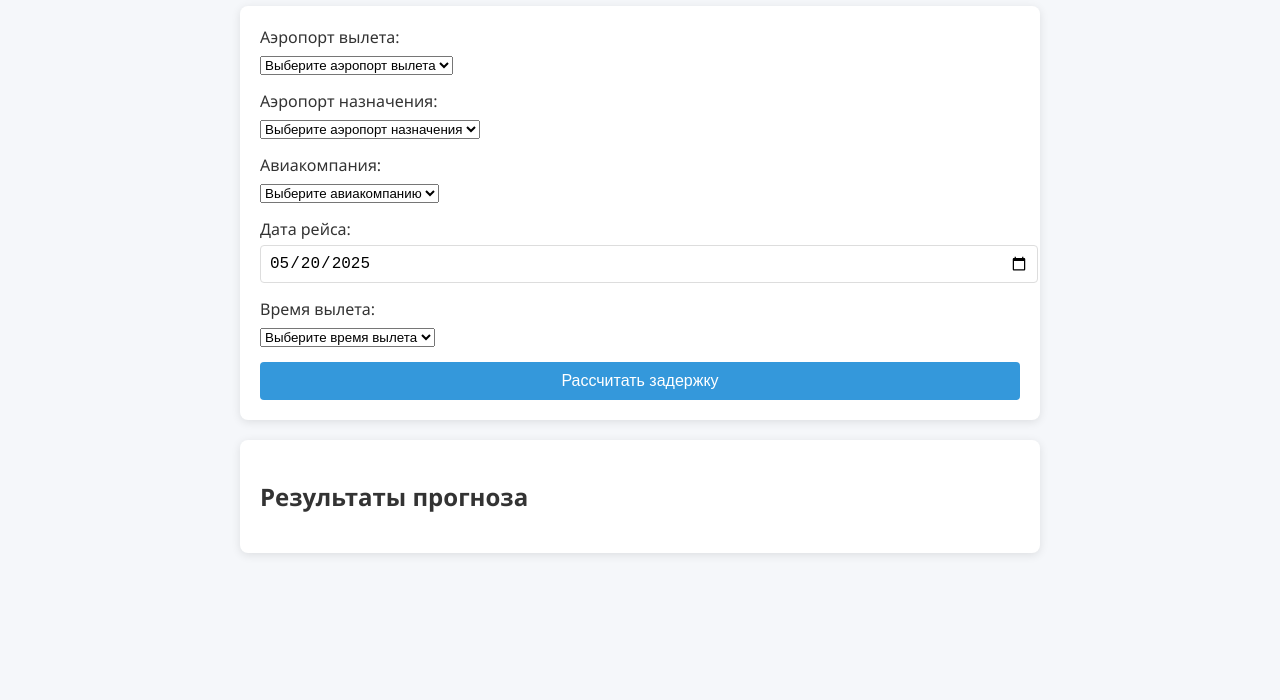
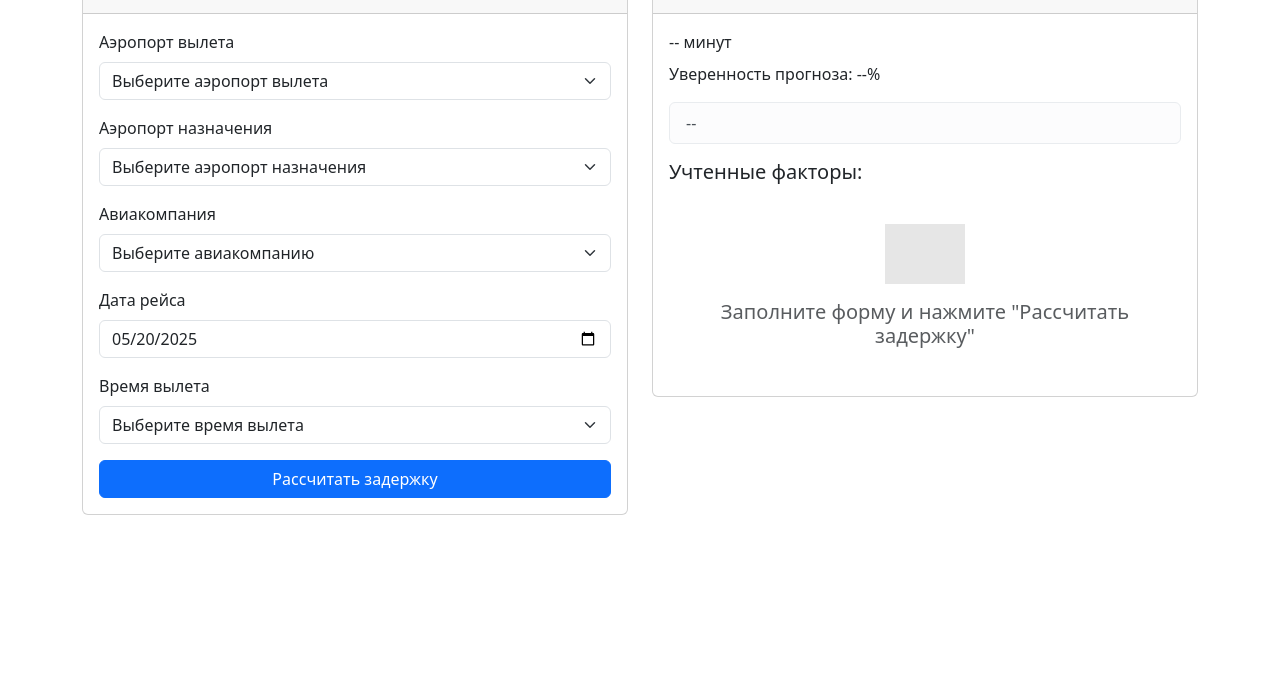
Before and after one commit to yanefed/DIPLOM_SRC, a plain HTML site: page app/static/index.html in a window 1280 px wide. Shown: the part 100-800 px from the top of the page. Drawn offline with nearby package versions, Linux system fonts and the light colour scheme; no server answers; grey boxes are pictures that could not be loaded.

Commit message:
add: enhance UI with Bootstrap for flight delay prediction form and results display

```diff
--- a/app/static/css/style.css
+++ b/app/static/css/style.css
@@ -1,107 +1,100 @@
 body {
-    font-family: 'Segoe UI', Tahoma, Geneva, Verdana, sans-serif;
-    margin: 0;
-    padding: 0;
-    background-color: #f5f7fa;
-    color: #333;
+    background-color: #f8f9fa;
+    padding-top: 20px;
+    padding-bottom: 40px;
 }
 
-.container {
-    max-width: 800px;
-    margin: 0 auto;
-    padding: 20px;
+.card {
+    border: none;
+    border-radius: 10px;
+    box-shadow: 0 0.5rem 1rem rgba(0, 0, 0, 0.1);
+    margin-bottom: 20px;
+    height: 100%;
 }
 
-h1 {
-    text-align: center;
-    color: #2c3e50;
+.card-header {
+    background-color: #f8f9fa;
+    border-bottom: 1px solid rgba(0,0,0,0.1);
+    font-weight: 600;
 }
 
-.prediction-form {
-    background-color: white;
-    padding: 20px;
-    border-radius: 8px;
-    box-shadow: 0 2px 10px rgba(0, 0, 0, 0.1);
+.btn-primary {
+    background-color: #0d6efd;
+    border-color: #0d6efd;
+    padding: 10px 20px;
+    border-radius: 5px;
+    transition: all 0.2s;
+}
+
+.btn-primary:hover {
+    background-color: #0b5ed7;
+    border-color: #0b5ed7;
+    transform: translateY(-2px);
+}
+
+.prediction-value {
+    font-size: 3rem;
+    font-weight: bold;
+    color: #dc3545;
+    text-align: center;
+}
+
+.confidence {
+    font-size: 1.2rem;
+    color: #6c757d;
+    text-align: center;
     margin-bottom: 20px;
 }
 
-.form-group {
-    margin-bottom: 15px;
+.route-info {
+    font-size: 1.1rem;
+    margin-bottom: 20px;
+    text-align: center;
 }
 
-.form-group label {
-    display: block;
-    margin-bottom: 5px;
+.chart-container {
+    height: 350px;
+}
+
+select, input {
+    box-shadow: none !important;
+}
+
+.form-label {
     font-weight: 500;
 }
 
-.form-group input {
-    width: 100%;
-    padding: 8px;
-    border: 1px solid #ddd;
-    border-radius: 4px;
-    font-size: 16px;
-}
-
-button {
-    background-color: #3498db;
-    color: white;
-    border: none;
-    padding: 10px 15px;
-    border-radius: 4px;
-    cursor: pointer;
-    font-size: 16px;
-    width: 100%;
-    transition: background-color 0.3s;
-}
-
-button:hover {
-    background-color: #2980b9;
-}
-
-.results {
-    background-color: white;
-    padding: 20px;
-    border-radius: 8px;
-    box-shadow: 0 2px 10px rgba(0, 0, 0, 0.1);
-}
-
-.result-card {
-    background-color: #f8f9fa;
-    padding: 20px;
-    border-radius: 8px;
+.app-title {
+    color: #0d6efd;
     text-align: center;
+    margin-bottom: 30px;
+    font-weight: 600;
 }
 
 .hidden {
     display: none;
 }
 
-.prediction-value {
-    font-size: 36px;
-    font-weight: bold;
-    color: #e74c3c;
-    margin-bottom: 10px;
+.prediction-factors ul {
+    padding-left: 20px;
 }
 
-.confidence {
-    font-size: 18px;
-    color: #7f8c8d;
-    margin-bottom: 20px;
+/* Added styles to ensure equal height */
+.equal-height-row {
+    display: flex;
+    flex-wrap: wrap;
 }
 
-.route-info {
-    font-size: 18px;
-    margin-bottom: 20px;
+.equal-height-row > [class*='col'] {
+    display: flex;
+    flex-direction: column;
 }
 
-.prediction-factors h3 {
-    text-align: left;
-    color: #34495e;
-    margin-bottom: 10px;
+@media (max-width: 767px) {
+    .prediction-value {
+        font-size: 2.5rem;
+    }
+    .chart-container {
+        height: 250px;
+    }
 }
-
-.prediction-factors ul {
-    text-align: left;
-    columns: 2;
-}
--- a/app/static/index.html
+++ b/app/static/index.html
@@ -4,46 +4,55 @@
     <meta charset="UTF-8">
     <meta name="viewport" content="width=device-width, initial-scale=1.0">
     <title>Прогноз задержки рейса</title>
-    <link rel="stylesheet" href="/static/css/style.css">
+    <!-- Bootstrap CSS -->
+    <link href="https://cdn.jsdelivr.net/npm/bootstrap@5.3.0/dist/css/bootstrap.min.css" rel="stylesheet">
+    <!-- Chart.js -->
     <script src="https://cdn.jsdelivr.net/npm/chart.js"></script>
 </head>
 <body>
     <div class="container">
-        <h1>Прогноз задержки рейса</h1>
+        <h1 class="app-title">Прогноз задержки рейса</h1>
 
-        <div class="prediction-form">
-            <div class="form-group">
-                <label for="origin">Аэропорт вылета:</label>
-                 <select id="origin" required>
+        <div class="row equal-height-row g-4">
+            <!-- Left column - Form -->
+            <div class="col-md-6">
+                <div class="card">
+                    <div class="card-header py-3">
+                        <h5 class="mb-0">Параметры рейса</h5>
+                    </div>
+                    <div class="card-body d-flex flex-column">
+                        <div class="mb-3">
+                            <label for="origin" class="form-label">Аэропорт вылета</label>
+                            <select id="origin" class="form-select" required>
                                 <option value="" disabled selected>Выберите аэропорт вылета</option>
                                 <!-- Будет заполнено динамически -->
                             </select>
                         </div>
 
-            <div class="form-group">
-                <label for="destination">Аэропорт назначения:</label>
-                <select id="destination" required>
+                        <div class="mb-3">
+                            <label for="destination" class="form-label">Аэропорт назначения</label>
+                            <select id="destination" class="form-select" required>
                                 <option value="" disabled selected>Выберите аэропорт назначения</option>
                                 <!-- Будет заполнено динамически -->
                             </select>
                         </div>
 
-            <div class="form-group">
-                <label for="airline">Авиакомпания:</label>
-                <select id="airline" required>
+                        <div class="mb-3">
+                            <label for="airline" class="form-label">Авиакомпания</label>
+                            <select id="airline" class="form-select" required>
                                 <option value="" disabled selected>Выберите авиакомпанию</option>
                                 <!-- Будет заполнено динамически -->
                             </select>
                         </div>
 
-            <div class="form-group">
-                <label for="flight-date">Дата рейса:</label>
-                <input type="date" id="flight-date" required>
+                        <div class="mb-3">
+                            <label for="flight-date" class="form-label">Дата рейса</label>
+                            <input type="date" id="flight-date" class="form-control" required>
                         </div>
 
-            <div class="form-group">
-                <label for="flight-time">Время вылета:</label>
-                <select id="flight-time" required>
+                        <div class="mb-3">
+                            <label for="flight-time" class="form-label">Время вылета</label>
+                            <select id="flight-time" class="form-select" required>
                                 <option value="" disabled selected>Выберите время вылета</option>
                                 <option value="00-02">00:00 - 02:00</option>
                                 <option value="02-04">02:00 - 04:00</option>
@@ -60,38 +69,86 @@
                             </select>
                         </div>
 
-            <button id="predict-button">Рассчитать задержку</button>
+                        <button id="predict-button" class="btn btn-primary w-100 mt-auto">
+                            Рассчитать задержку
+                        </button>
+                    </div>
+                </div>
             </div>
 
-            <div class="results" id="results-container">
-                <h2>Результаты прогноза</h2>
-                <div class="result-card hidden" id="result-card">
-                    <div class="prediction-value">
+            <!-- Right column - Results -->
+            <div class="col-md-6">
+                <div class="card">
+                    <div class="card-header py-3">
+                        <h5 class="mb-0">Результаты прогноза</h5>
+                    </div>
+                    <div class="card-body d-flex flex-column">
+                        <div id="result-card" class="hidden">
+                            <div class="prediction-value mb-2">
                                 <span id="delay-value">--</span> минут
                             </div>
-                    <div class="confidence">
+                            <div class="confidence mb-3">
                                 Уверенность прогноза:
                                 <span id="confidence-value">--</span>%
                             </div>
-                    <div class="route-info">
+                            <div class="route-info alert alert-light py-2 mb-3">
                                 <span id="route-info">--</span>
                             </div>
                             <div class="prediction-factors">
-                        <h3>Факторы, учитываемые при рассчете задержки:</h3>
-                        <ul id="factors-list"></ul>
+                                <h5 class="card-title mb-3">Учтенные факторы:</h5>
+                                <ul id="factors-list" class="mb-0"></ul>
+                            </div>
+                        </div>
+
+                        <!-- Placeholder when no results -->
+                        <div id="no-results" class="text-center py-4 my-auto">
+                            <img src="https://cdn-icons-png.flaticon.com/512/1055/1055645.png" alt="Airplane" width="80" class="mb-3 opacity-25">
+                            <h5 class="text-muted">Заполните форму и нажмите "Рассчитать задержку"</h5>
+                        </div>
                     </div>
                 </div>
             </div>
         </div>
 
+        <!-- Chart section (full width below) -->
+        <div class="row mt-4">
+            <div class="col-12">
+                <div class="card" id="historical-data-container" style="display: none;">
+                    <div class="card-header py-3">
+                        <h5 class="mb-0">Задержки за последние 7 дней</h5>
                     </div>
-
-        <div class="historical-data" id="historical-data-container" style="display: none;">
-          <h2>Задержки за последние 7 дней</h2>
-          <div class="chart-container" style="position: relative; height: 300px;">
+                    <div class="card-body">
+                        <div class="chart-container">
                             <canvas id="delay-history-chart"></canvas>
                         </div>
                     </div>
+                </div>
+            </div>
+        </div>
+    </div>
+
+    <!-- Bootstrap Bundle with Popper -->
+    <script src="https://cdn.jsdelivr.net/npm/bootstrap@5.3.0/dist/js/bootstrap.bundle.min.js"></script>
+    <!-- Bootstrap Icons -->
+    <link rel="stylesheet" href="https://cdn.jsdelivr.net/npm/bootstrap-icons@1.10.0/font/bootstrap-icons.css">
+    <!-- Custom JavaScript -->
     <script src="/static/js/main.js"></script>
+
+    <script>
+        // Hide the no-results placeholder when results are shown
+        document.addEventListener("DOMContentLoaded", function() {
+            const predictButton = document.getElementById('predict-button');
+            predictButton.addEventListener('click', function() {
+                const noResults = document.getElementById('no-results');
+                if (noResults) {
+                    setTimeout(function() {
+                        if (!document.getElementById('result-card').classList.contains('hidden')) {
+                            noResults.style.display = 'none';
+                        }
+                    }, 500);
+                }
+            });
+        });
+    </script>
 </body>
 </html>
--- a/app/static/js/main.js
+++ b/app/static/js/main.js
@@ -369,7 +369,7 @@ function displayResult(data) {
     document.getElementById("delay-value").textContent = data.predicted_delay;
     document.getElementById("confidence-value").textContent = data.confidence;
     document.getElementById("route-info").textContent =
-        `${data.origin} → ${data.destination} (${data.airline || "все авиакомпании"}) на ${data.date} в ${data.time_interval || "любое время"}`;
+        `${data.origin} → ${data.destination} (${data.airline || "все авиакомпании"}) на ${data.date}`;
 
     const factorsList = document.getElementById("factors-list");
     factorsList.innerHTML = "";
```
Lines whose indentation alone changed are shown as unchanged.
